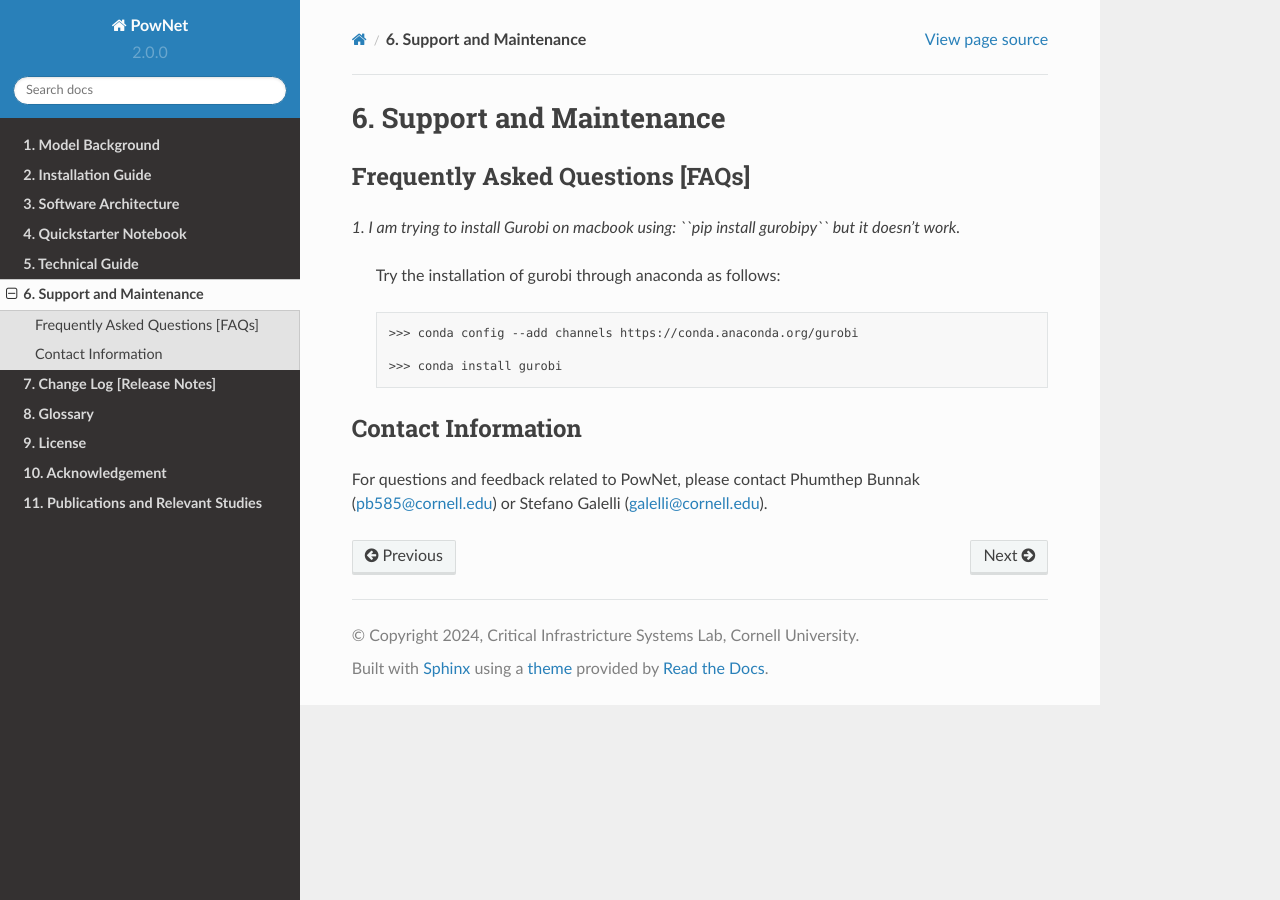
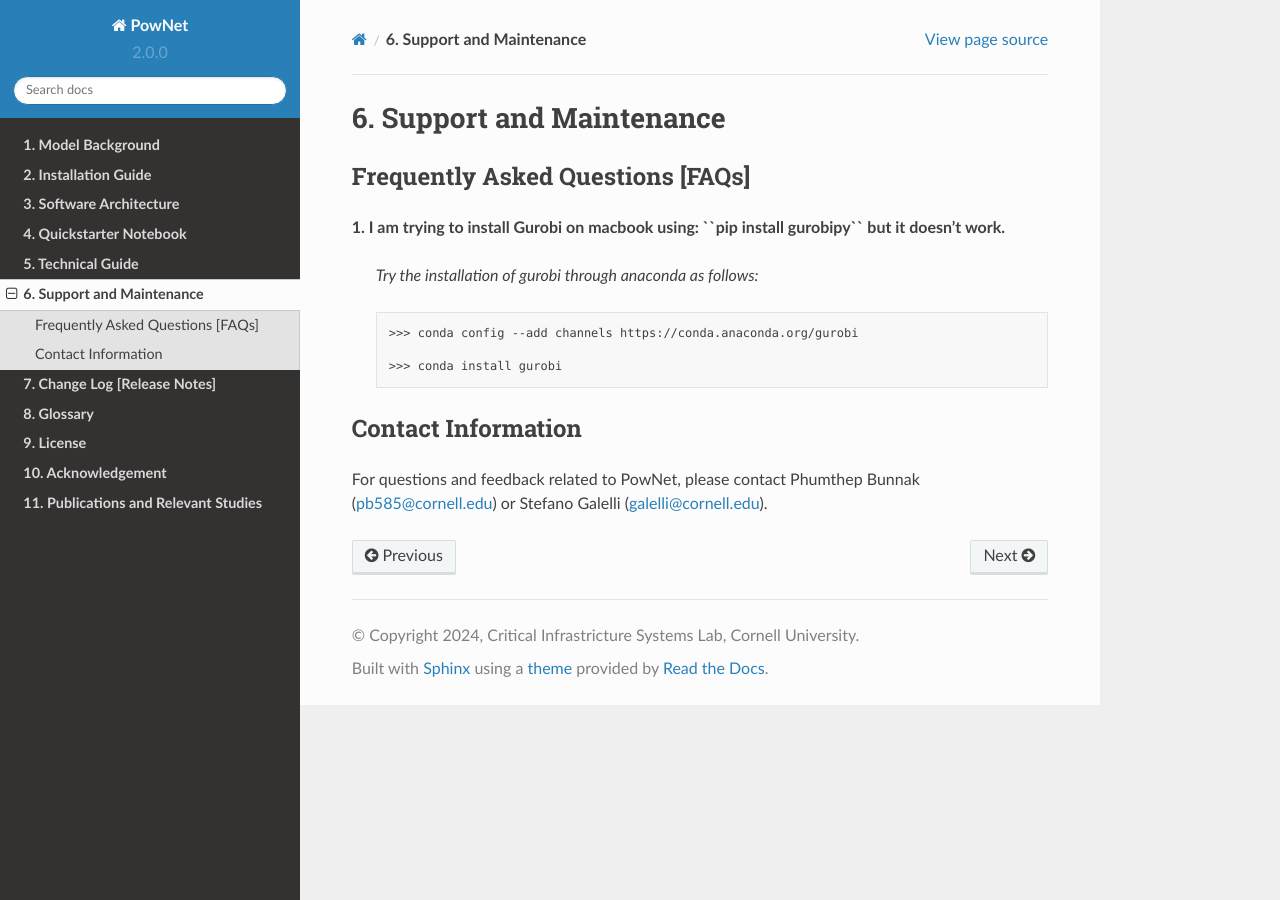
Before and after one commit to HishamEldardiry/PowNet_Documentation, a Sphinx documentation site: the page built from docs/source/pages/support.rst, in a window 1280 px wide. Built offline with Sphinx 7.4.7 and the Read the Docs theme 2.0.0, drawn with Linux system fonts in a browser that asks for light colours.

```diff
--- a/docs/source/pages/support.rst
+++ b/docs/source/pages/support.rst
@@ -4,9 +4,9 @@
 Frequently Asked Questions [FAQs]
 ----------------------------------
 
-*1. I am trying to install Gurobi on macbook using: ``pip install gurobipy`` but it doesn't work.*
+**1. I am trying to install Gurobi on macbook using: ``pip install gurobipy`` but it doesn't work.**
 
-  Try the installation of gurobi through anaconda as follows:
+  *Try the installation of gurobi through anaconda as follows:*
 
   .. code:: shell
 
```
